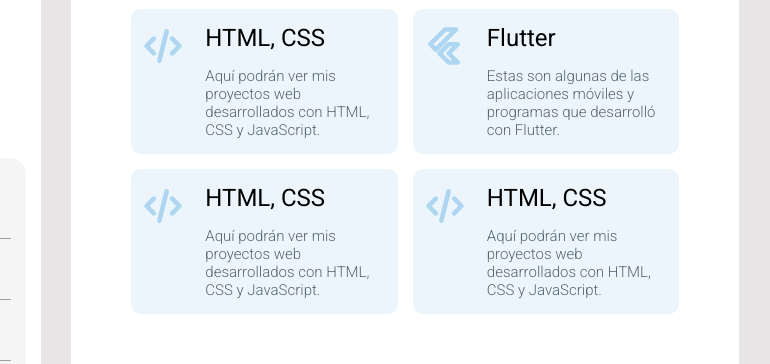
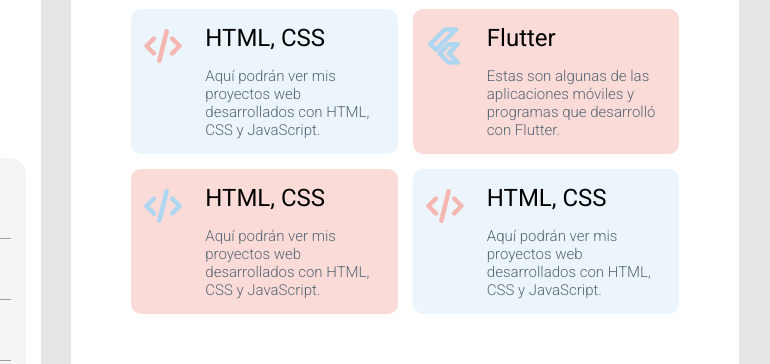
Before and after one commit to eligamer0/Portafolio, a plain HTML site: page index.html in a window 1280 px wide. Shown: the part 377-741 px from the top of the page, 391-1161 px from the left. Drawn offline with Linux system fonts and the light colour scheme.

Commit message:
Faltan los proyectos

```diff
--- a/css/style.css
+++ b/css/style.css
@@ -294,11 +294,27 @@ img {
 }
 .item1 {
     grid-row: 1/span 2;
-    color: #aed6f1;
+    color: #f5b7b1;
 }
 .titulo_proyecto1 {
     justify-self: end;
     text-align: right;
+}
+.proyecto2 {
+    display: grid;
+    grid-template-columns: 20% 70%;
+    background-color:#fadbd8;
+    gap: 15px;
+    padding: 15px 10px;
+    border-radius: 1rem;
+    text-decoration: none;
+    color: #000;
+    text-align: left;
+
+}
+.item2 {
+    grid-row: 1/span 2;
+    color: #aed6f1;
 }
 
 
--- a/index.html
+++ b/index.html
@@ -210,8 +210,8 @@
                 </div>
 
                 <div>
-                    <a href="html,css.html" class="proyecto1">
-                        <svg class="item1" xmlns="http://www.w3.org/2000/svg" viewBox="0 0 24 24" fill="none" stroke="currentColor" stroke-linecap="round" stroke-linejoin="round" width="44" height="44" stroke-width="2.5">
+                    <a href="html,css.html" class="proyecto2">
+                        <svg class="item2" xmlns="http://www.w3.org/2000/svg" viewBox="0 0 24 24" fill="none" stroke="currentColor" stroke-linecap="round" stroke-linejoin="round" width="44" height="44" stroke-width="2.5">
                             <path d="M7 14l-3 -3l8 -8h6z"></path>
                             <path d="M14 21l-5 -5l5 -5h5l-5 5l5 5z"></path>
                         </svg>
@@ -227,8 +227,8 @@
                 </div>
 
                 <div>
-                    <a href="html,css.html" class="proyecto1">
-                        <svg class="item1" xmlns="http://www.w3.org/2000/svg" viewBox="0 0 24 24" fill="none" stroke="currentColor" stroke-linecap="round" stroke-linejoin="round" width="44" height="44" stroke-width="2.5">
+                    <a href="html,css.html" class="proyecto2">
+                        <svg class="item2" xmlns="http://www.w3.org/2000/svg" viewBox="0 0 24 24" fill="none" stroke="currentColor" stroke-linecap="round" stroke-linejoin="round" width="44" height="44" stroke-width="2.5">
                             <path d="M7 8l-4 4l4 4"></path>
                             <path d="M17 8l4 4l-4 4"></path>
                             <path d="M14 4l-4 16"></path>
```
